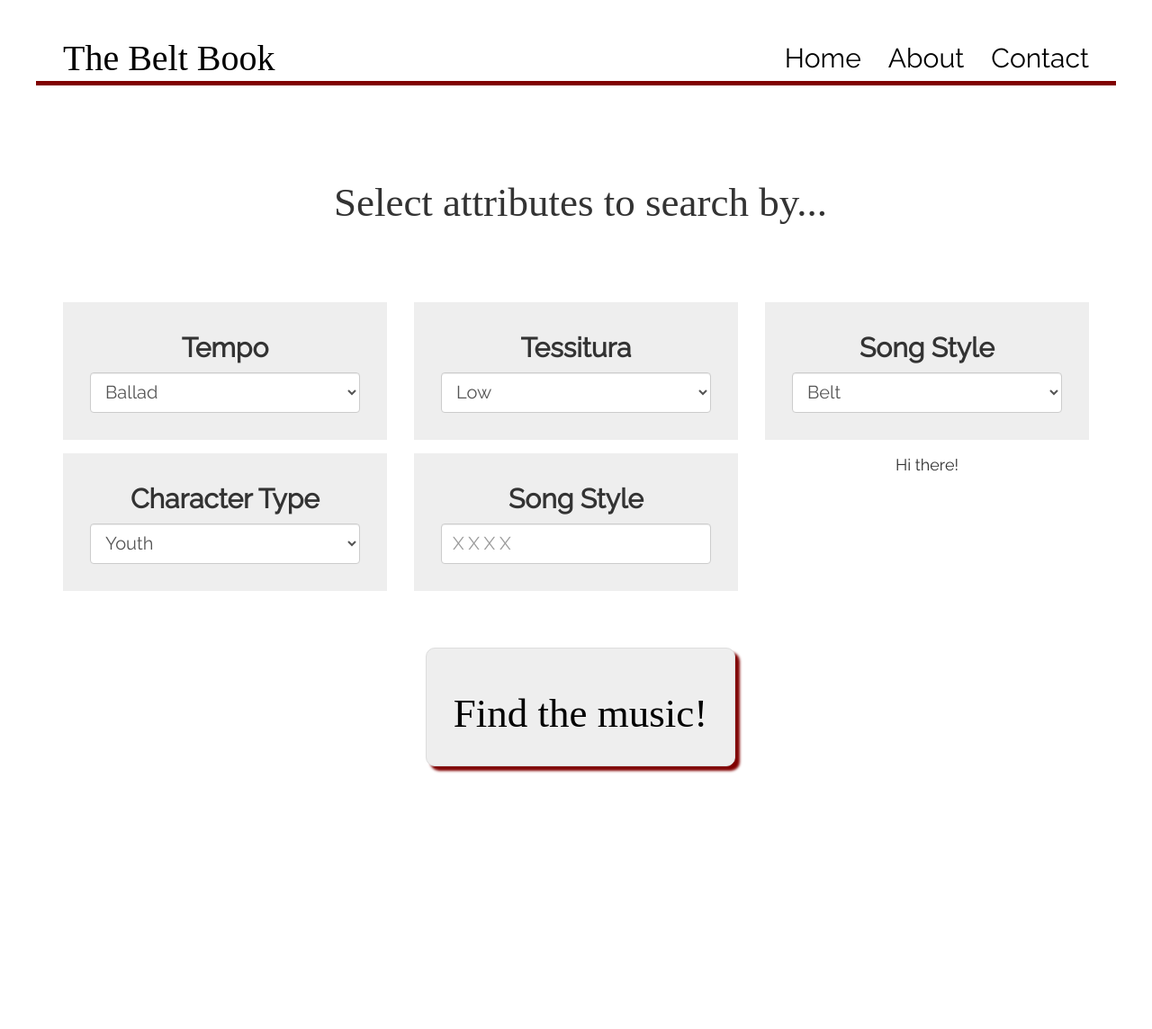
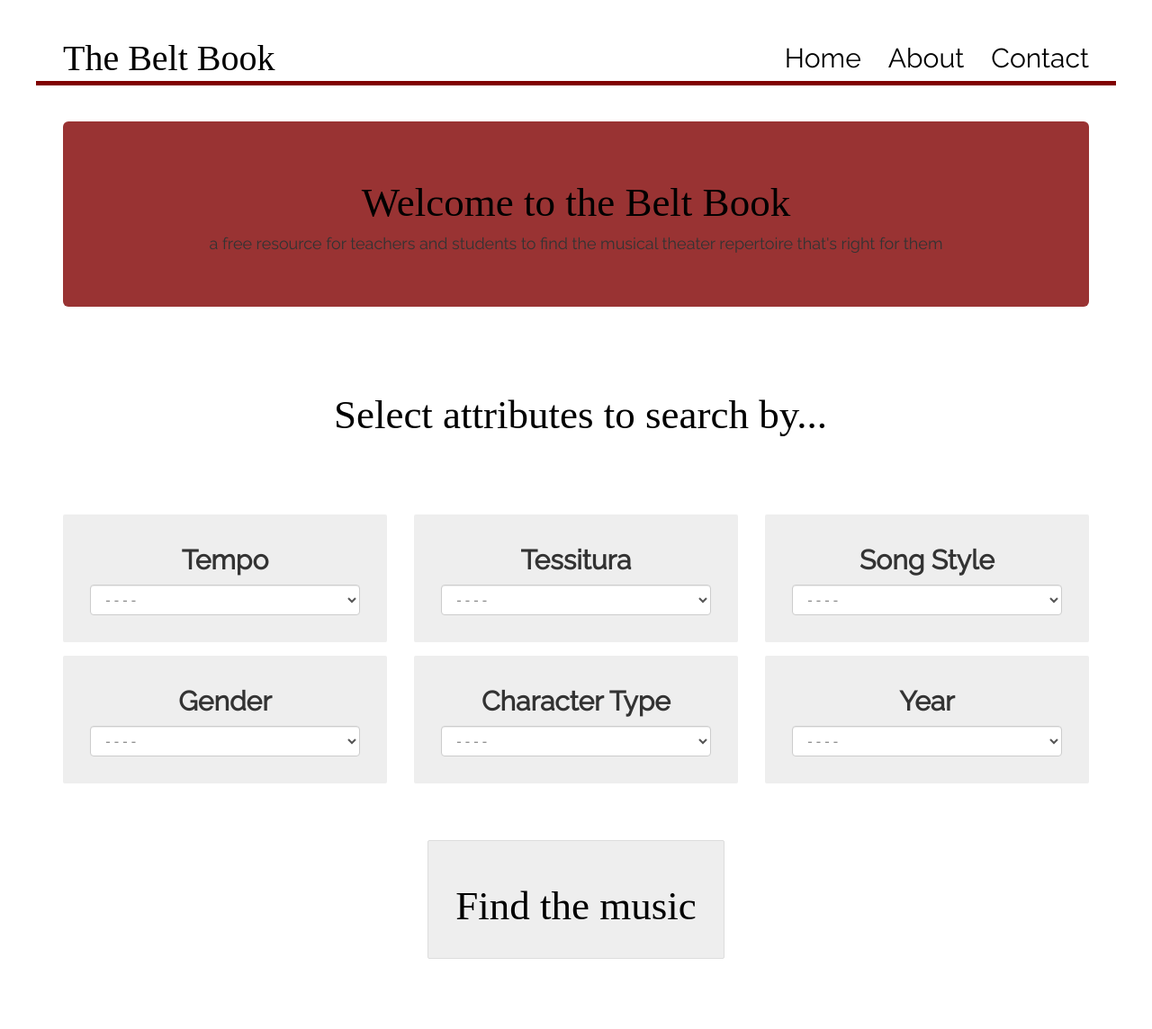
Before and after one commit to ianzapolsky/beltbook, a Django app: page / in a window 1280 px wide. Shown: the whole page at 90% size. Before the commit the page ends 859 px from the top, so only its background shows below. Run offline with Django 3.2, Linux system fonts and the light colour scheme; some libraries are stand-ins or nearby versions; some web fonts are replaced.

Commit message:
final frontend work for the night

```diff
--- a/apps/website/static/stylesheets/src/css/main.css
+++ b/apps/website/static/stylesheets/src/css/main.css
@@ -4,22 +4,13 @@
   font-family: "Raleway", sans-serif;
   font-size: 30px;
   padding: 30px;
+  border-radius: 2px;
   background-color: #eee;
   -webkit-transition: all 500ms;
 }
-/* line 7, ../scss/_form.scss */
+/* line 8, ../scss/_form.scss */
 .form-custom:hover {
   background-color: rgba(128, 0, 0, 0.75);
-}
-/* line 11, ../scss/_form.scss */
-.form-custom select {
-  height: 45px;
-  font-size: 20px;
-}
-/* line 16, ../scss/_form.scss */
-.form-custom input[type=text] {
-  height: 45px;
-  font-size: 20px;
 }
 
 /**
@@ -59,43 +50,39 @@
 }
 /* line 12, ../scss/_jumbotron.scss */
 .jumbotron-custom h1 {
+  color: #000;
   font-size: 45px;
 }
-/* line 15, ../scss/_jumbotron.scss */
+/* line 16, ../scss/_jumbotron.scss */
 .jumbotron-custom .jumbo-button {
   display: inline;
   background-color: #eee;
   padding: 30px 30px 25px 30px;
-  box-shadow: 5px 5px 3px #800000;
   border: 1px solid #ddd;
-  border-radius: 10px;
+  border-radius: 2px;
   outline: none;
+  -webkit-transition: all 500ms;
 }
-/* line 23, ../scss/_jumbotron.scss */
-.jumbotron-custom .jumbo-button:active {
-  box-shadow: none;
-  -webkit-transition: all 80ms;
-  -webkit-transform: translate3d(5px, 5px, 0px);
-}
-/* line 28, ../scss/_jumbotron.scss */
+/* line 27, ../scss/_jumbotron.scss */
 .jumbotron-custom .jumbo-button h1 {
   font-size: 45px;
 }
 @media all and (max-width: 600px) {
-  /* line 28, ../scss/_jumbotron.scss */
+  /* line 27, ../scss/_jumbotron.scss */
   .jumbotron-custom .jumbo-button h1 {
     font-size: 30px;
   }
 }
 @media all and (max-width: 450px) {
-  /* line 28, ../scss/_jumbotron.scss */
+  /* line 27, ../scss/_jumbotron.scss */
   .jumbotron-custom .jumbo-button h1 {
-    font-size: 20px;
+    font-size: 25px;
   }
 }
-/* line 38, ../scss/_jumbotron.scss */
-.jumbotron-custom .red {
-  color: #800000;
+
+/* line 39, ../scss/_jumbotron.scss */
+.header .jumbotron-custom {
+  background-color: rgba(128, 0, 0, 0.8);
 }
 
 /**
--- a/apps/website/static/stylesheets/src/scss/_form.scss
+++ b/apps/website/static/stylesheets/src/scss/_form.scss
@@ -2,20 +2,10 @@
   font-family: $sansSerifFont;
   font-size: 30px;
   padding: 30px;
+  border-radius: 2px;
   background-color: #eee;
   -webkit-transition: all 500ms;
   &:hover {
     background-color: rgba(128,0,0,0.75);
   }
-
-  select {
-    height: 45px;
-    font-size: 20px;
-  }
-
-  input[type=text] {
-    height: 45px;
-    font-size: 20px;
-  }
-
 }
--- a/apps/website/static/stylesheets/src/scss/_jumbotron.scss
+++ b/apps/website/static/stylesheets/src/scss/_jumbotron.scss
@@ -10,20 +10,19 @@
     font-family: $serifFont;
   }
   h1 {
+    color: #000;
     font-size: 45px;
   }
   .jumbo-button {
     display: inline;
     background-color: #eee;
     padding: 30px 30px 25px 30px;
-    box-shadow: 5px 5px 3px #800000;
     border: 1px solid #ddd;
-    border-radius: 10px;
+    border-radius: 2px;
     outline: none;
+    -webkit-transition: all 500ms;
     &:active {
-      box-shadow: none;
-      -webkit-transition: all 80ms;
-      -webkit-transform: translate3d(5px, 5px, 0px);
+
     }
     h1 {
       font-size: 45px;
@@ -31,11 +30,15 @@
         font-size: 30px;
       }
       @media all and (max-width: 450px) {
-        font-size: 20px;
+        font-size: 25px;
       }
     }
   }
-  .red {
-    color: #800000;
+}
+
+.header .jumbotron-custom {
+  background-color: rgba(128,0,0,0.8);
+  &:hover {
+
   }
 }
--- a/apps/website/templates/home.html
+++ b/apps/website/templates/home.html
@@ -6,6 +6,14 @@
 {% block page_specific_scripts %}{% endblock %}
 
 {% block page_content %}
+
+  <div class="container container-custom header">
+    <div class="jumbotron jumbotron-custom">
+      <h1>Welcome to the Belt Book</h1>
+      <p>a free resource for teachers and students to find the musical theater repertoire that's right for them</p>
+    </div>
+  </div>
+
 
   <div class="jumbotron jumbotron-custom">
     <h1> Select attributes to search by...</h1>
@@ -17,8 +25,9 @@
 
       <div class="col-md-4">
         <div class="form-group form-custom">
-          <label for="tempo">Tempo</label>
+          <label>Tempo</label>
           <select class="form-control" id="tempo">
+            <option value="">- - - -</option>
             <option value="Ballad">Ballad</option>
             <option value="Power Ballad">Power Ballad</option>
             <option value="Mid-Tempo">Mid-Tempo</option>
@@ -29,8 +38,9 @@
 
       <div class="col-md-4">
         <div class="form-group form-custom">
-          <label for="tempo">Tessitura</label>
+          <label>Tessitura</label>
           <select class="form-control" id="tempo">
+            <option value="">- - - -</option>
             <option value="Low">Low</option>
             <option value="Middle">Middle</option>
             <option value="High">High</option>
@@ -40,20 +50,35 @@
 
       <div class="col-md-4">
         <div class="form-group form-custom">
-          <label for="tempo">Song Style</label>
+          <label>Song Style</label>
           <select class="form-control" id="tempo">
+            <option value="">- - - -</option>
             <option value="Belt">Belt</option>
             <option value="Belt Mix">Belt Mix</option>
           </select>
         </div>
       </div>
-    </div>
+
+    </div><!-- end row 1 -->
 
     <div class="row row-custom">
+
       <div class="col-md-4">
         <div class="form-group form-custom">
-          <label for="tempo">Character Type</label>
+          <label>Gender</label>
           <select class="form-control" id="tempo">
+            <option value="">- - - -</option>
+            <option value="Male">Male</option>
+            <option value="Female">Female</option>
+          </select>
+        </div>
+      </div>
+
+      <div class="col-md-4 col-custom">
+        <div class="form-group form-custom">
+          <label>Character Type</label>
+          <select class="form-control" id="tempo">
+            <option value="">- - - -</option>
             <option value="Youth">Youth</option>
             <option value="Ingenue">Ingenue</option>
             <option value="Young Lead">Young Lead</option>
@@ -66,24 +91,24 @@
       </div>
 
       <div class="col-md-4">
-        <form role="form">
-          <div class="form-group form-custom">
-            <label for="year">Song Style</label>
-            <input class="form-control" type="text" id="year" placeholder="X X X X">
-          </div>
-        </form>
+        <div class="form-group form-custom">
+          <label>Year</label>
+          <select class="form-control" id="tempo">
+            <option value="">- - - -</option>
+            <option value="Pre-1965">Pre-1965</option>
+            <option value="Post-1965">Post-1965</option>
+          </select>
+        </div>
       </div>
 
-      <div class="col-md-4">
-        <p>Hi there!</p>
-      </div>
-    </div>
-
-  </div>
+    </div><!-- end row 2 -->
 
   <div class="jumbotron jumbotron-custom">
-    <button class="jumbo-button"><h1>Find the music!</h1></button>
+    <button class="jumbo-button">
+      <h1>Find the music</h1>
+    </button>
   </div>
 
 
+
 {% endblock %}
```
Also changed, not shown: apps/website/static/stylesheets/src/scss/_site.scss (deleted, +0 -114 lines), apps/website/static/stylesheets/src/scss/_container.scss (line endings or trailing spaces), 1 other file.
